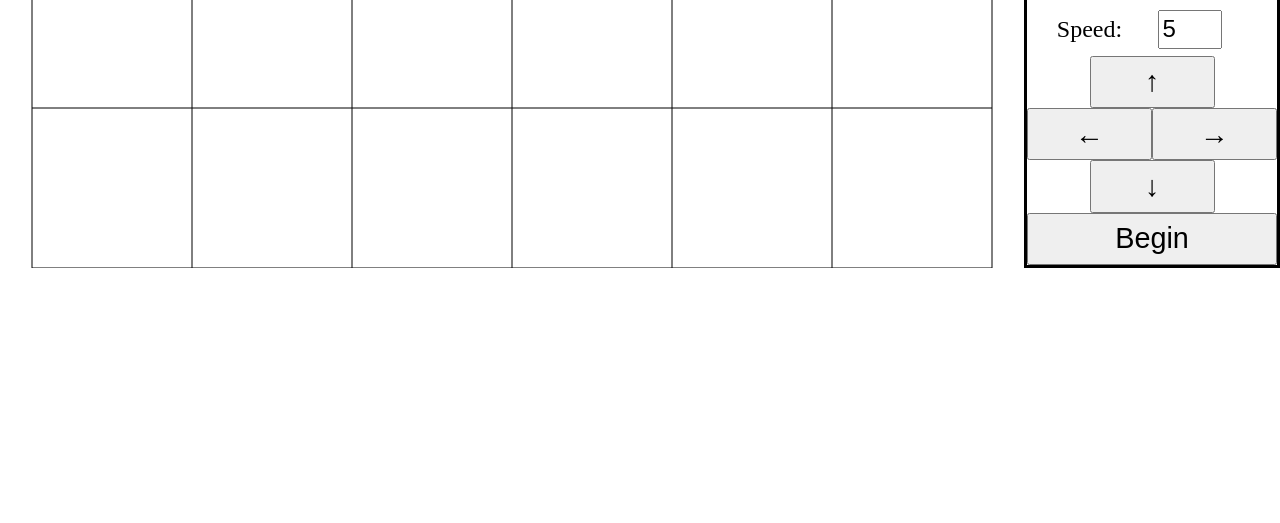
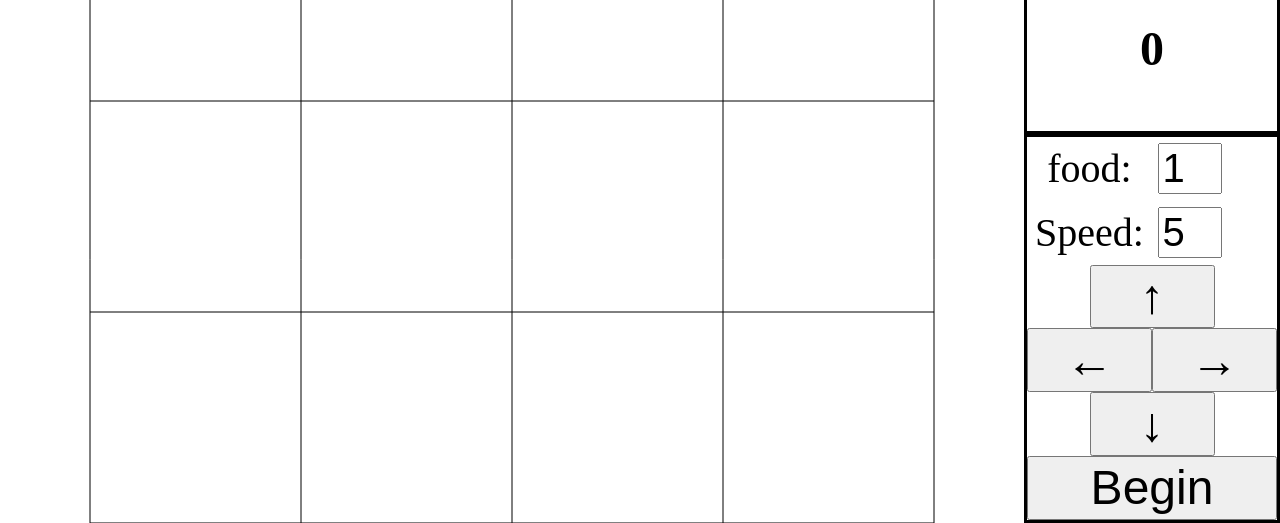
Before and after one commit to masaad01/Snake-Game, a plain HTML site: page index.html in a window 1280 px wide. Shown: the part 532-1055 px from the top of the page. Before the commit the page ends 800 px from the top, so only its background shows below. Drawn offline with Linux system fonts and the light colour scheme.

Commit message:
cleaning the code
1) implemented encapsulation (public/private vars,func)\n2)changed (var) to (let) in most places to better maintain scope \n3)grouped some related vars into objects and changed names\n4)in css changed font sizes to dynamic (needs more work)

```diff
--- a/Snake.css
+++ b/Snake.css
@@ -24,7 +24,7 @@
     display: block;
 }
 #scoreSec{
-    font-size: 2.5em;
+    font-size: 6vmin;
     font-weight: bold;
     text-align: center;
     display: grid;
@@ -35,21 +35,21 @@
     grid-template: repeat(6 , 1fr) / repeat(4 , 1fr);
 }
 #controlsSec label{
-    font-size: 1.5em;
+    font-size: 5vmin;
     text-align: center;
     margin: auto;
 
     grid-column: 1 / 3;
 }
 .button{
-    font-size: 1.8em;
+    font-size: 6vmin
 }
 .inputNumber{
     width: 5vw;
     margin: 0.5vw;
     grid-column: 3 / 5;
 
-    font-size: 1.5em;
+    font-size: 5vmin;
 }
 #rightButton{
     grid-column: 3 / 5;
--- a/Snake.js
+++ b/Snake.js
@@ -7,215 +7,206 @@
                                                      //is around 50% and the number will dimminsh
                                                      //with every turn
 let food = 1;   //food is auto calculated depending on foodPercentage
-var count=0;
+let count=0;
 
 
 function Snake(){
-    this.snakelength = 1;
-    this.lastArrow = "";
-    this.arrow = "r";
-    this.tailArrow = "r";
-    this.headPosition = undefined;
-    this.tailPosition = undefined;
-    this.grid = undefined;
-    this.gameOver = true;
-    this.maxScore = 0;
-    this.lastScore = 0;
-    this.interval = undefined;
-    this.playedMove = true;
-    this.initialize = function(){
-        //clearInterval(this.interval);
-        this.snakelength = 1;
-        this.arrow = "r";
-        this.headPosition = {x: Math.floor(size.x/2), y: Math.floor(size.y/2)};
-        this.tailPosition = {x: Math.floor(size.x/2), y: Math.floor(size.y/2)};
-        this.grid = Array2d(size.x,size.y);
-        this.grid = iniArray2d(this.grid,0);
-        this.grid[this.headPosition.x][this.headPosition.y] = -5;
-        this.gameOver = true;
+    //private vars
+    let snakelength = 1;
+    let grid = undefined;
+    let gameOver = true;
+    const score = {max: 0, last:0 , now:0};
+    const pos = {head: undefined, tail: undefined};
+    const arrow = {head: "r" , last: undefined , tail: undefined};
+    //read only vars:
+    Object.defineProperties(this, {
+        "grid": {get: () => grid},
+        "score": {get: () => score},
+        "arrow": {get: () => arrow},
+        //write false to start game
+        "gameOver" : {
+            get: () => gameOver,
+            set: function(value){
+                if(!value)
+                    gameOver = false;
+            }
+        }
+    });
 
-        for(let i=0;i< food; i++)
-            this.generateFood();
-    }
-    this.play = function(){
-        let ar = this.arrow;
-        if(this.gameOver){
-            return;
-        }
-        //this.arrow = ar;
-        //fun(this.arrow);
+
+    //private methods
+    const moveBody = function(){
+        let ar  = grid[pos.tail.x][pos.tail.y];
+        //arrow.head.tail;
+        grid[pos.tail.x][pos.tail.y] = 0;
 
         switch(ar){
-            case "r": this.grid[this.headPosition.x][this.headPosition.y] = -1;/**/this.headPosition.x++;break;
-            case "l": this.grid[this.headPosition.x][this.headPosition.y] = -2;/**/this.headPosition.x--;break;
-            case "u": this.grid[this.headPosition.x][this.headPosition.y] = -3;/**/this.headPosition.y--;break;
-            case "d": this.grid[this.headPosition.x][this.headPosition.y] = -4;/**/this.headPosition.y++;break;
-        }
-        this.headPosition.x = this.validX(this.headPosition.x);
-        this.headPosition.y = this.validY(this.headPosition.y);
-
-        if(this.grid[this.headPosition.x][this.headPosition.y] == 0){
-            this.grid[this.headPosition.x][this.headPosition.y] = -5;
-            //fun("play\n"+this.headPosition.x+","+this.headPosition.y);
-            this.moveBody();
-        }
-        else if(this.grid[this.headPosition.x][this.headPosition.y] > 0){
-            this.grid[this.headPosition.x][this.headPosition.y] = -5;
-            //fun("play\n"+this.headPosition.x+","+this.headPosition.y);
-            this.snakelength++;
-            this.generateFood();
-        }
-        else{ //if(this.grid[this.headPosition.x][this.headPosition.y] != -1)
-            this.grid[this.headPosition.x][this.headPosition.y] = -5;
-            this.endGame();
-        }
-        this.lastArrow=this.arrow;
-        //this.playedMove = true;
-    }
-    this.moveBody = function(){
-        this.tailArrow = this.grid[this.tailPosition.x][this.tailPosition.y];
-        let ar  = this.tailArrow;
-        this.grid[this.tailPosition.x][this.tailPosition.y] = 0;
-
-        switch(ar){
-            case -1: this.tailPosition.x++;break;
-            case -2: this.tailPosition.x--;break;
-            case -3: this.tailPosition.y--;break;
-            case -4: this.tailPosition.y++;break;
+            case -1: pos.tail.x++;break;
+            case -2: pos.tail.x--;break;
+            case -3: pos.tail.y--;break;
+            case -4: pos.tail.y++;break;
             default: fun("mb\n"+ar);
         }
 
-        this.tailPosition.x = this.validX(this.tailPosition.x);
-        this.tailPosition.y = this.validY(this.tailPosition.y);
+        pos.tail.x = validX.bind(this)(pos.tail.x);
+        pos.tail.y = validY.bind(this)(pos.tail.y);
     }
-    this.validX = function(x){
+    const validX = function(x){
         return (x+size.x)%size.x;
     }
-    this.validY = function(y){
+    const validY = function(y){
         return (y+size.y)%size.y;
     }
-    this.generateFood = function(){
-        var x,y;
+    const generateFood = function(){
+        let x,y;
         do{
             x = Math.floor(Math.random()*size.x);
             y = Math.floor(Math.random()*size.y);
-        }while(this.grid[x][y] < 0);//overlapp multiple food
-        this.grid[x][y] = 1;
+        }while(grid[x][y] < 0);//overlapp multiple food
+        grid[x][y] = 1;
     }
-    this.logGrid = function(){
-        for(let i=0;i<size.x;i++){
-            for(let j=0;j<size.y;j++)
-                console.log(this.grid[i][j] + " ");
-            console.log("\n");
+    //public methods
+    this.initialize = function(){
+
+        snakelength = 1;
+        arrow.head = "r";
+        pos.head = {x: Math.floor(size.x/2), y: Math.floor(size.y/2)};
+        pos.tail = {x: Math.floor(size.x/2), y: Math.floor(size.y/2)};
+        grid = Array2d(size.x,size.y,0);
+        score.now = 0;
+
+        //console.log(typeof grid[0])
+        grid[pos.head.x][pos.head.y] = -5;
+        gameOver = true;
+
+        for(let i=0;i< food; i++)
+            generateFood.bind(this)();
+    }
+    this.play = function(){
+        let ar = arrow.head;
+        if(gameOver){
+            return;
         }
+        //arrow.head = ar;
+        //fun(arrow.head);
+
+        switch(ar){
+            case "r": grid[pos.head.x][pos.head.y] = -1;/**/pos.head.x++;break;
+            case "l": grid[pos.head.x][pos.head.y] = -2;/**/pos.head.x--;break;
+            case "u": grid[pos.head.x][pos.head.y] = -3;/**/pos.head.y--;break;
+            case "d": grid[pos.head.x][pos.head.y] = -4;/**/pos.head.y++;break;
+        }
+        pos.head.x = validX.bind(this)(pos.head.x);
+        pos.head.y = validY.bind(this)(pos.head.y);
+
+        if(grid[pos.head.x][pos.head.y] == 0){
+            grid[pos.head.x][pos.head.y] = -5;
+            //fun("play\n"+pos.head.x+","+pos.head.y);
+            moveBody.bind(this)();
+        }
+        else if(grid[pos.head.x][pos.head.y] > 0){
+            grid[pos.head.x][pos.head.y] = -5;
+            //fun("play\n"+pos.head.x+","+pos.head.y);
+            snakelength++;
+            score.now += speed;
+            generateFood.bind(this)();
+        }
+        else{ //if(grid[pos.head.x][pos.head.y] != -1)
+            grid[pos.head.x][pos.head.y] = -5;
+            this.endGame();
+        }
+        arrow.last=arrow.head;
+        //this.playedMove = true;
     }
     this.changeDirection = function(ar){
-        if(ar == "r" && this.lastArrow == "l")return;
-        if(ar == "l" && this.lastArrow == "r")return;
-        if(ar == "u" && this.lastArrow == "d")return;
-        if(ar == "d" && this.lastArrow == "u")return;
+        if(ar == "r" && arrow.last == "l")return;
+        if(ar == "l" && arrow.last == "r")return;
+        if(ar == "u" && arrow.last == "d")return;
+        if(ar == "d" && arrow.last == "u")return;
 
         //if(!this.playedMove)return;
 
-        this.arrow = ar;
+        arrow.head = ar;
 
         //this.playedMove = false;
-        //this.play();
+        this.play();
     }
     this.endGame = function(){
-        this.gameOver = true;
-        this.lastScore = this.snakelength * speed;
-        this.maxScore = Math.max(this.maxScore, this.lastScore);//score = length * speed
+        gameOver = true;
+        score.last = score.now;
+        score.max = Math.max(score.max, score.last);//score = length * speed
     }
 }
 
 function SnakeGUI(){
-    this.mainSection = undefined;
-    this.canvas = undefined;
-    this.ctx = undefined;
-    this.cellSize = 0;
+    //private vars
+    let mainSection, canvas, ctx,cellSize = 0;
+    const buttons = {r: undefined, l: undefined, u: undefined, d: undefined, reset: undefined};
+    const input = {speed: undefined ,food: undefined};
+    const scoreBoard = {highest: undefined, last: undefined, now: undefined};
+    //public vars
     this.game = new Snake();
-    this.buttons = {r: undefined, l: undefined, u: undefined, d: undefined, reset: undefined};
-    this.input = {speed: undefined ,food: undefined};
-    this.scoreBoard = {highest: undefined, last: undefined, now: undefined};
-    this.refresh = undefined;
     this.step = 0;
     this.totalSteps = 12;
     this.stepTime =16.5;
-
-    this.start = function(){
-        this.creatElements();
-
-        this.cellSize = this.canvas.height / size.y;
-        size.x = Math.floor(this.canvas.width / this.cellSize);
-
-        food = Math.floor(size.x * size.y * foodPercentage);
-        this.input.food.max = Math.floor(size.x * size.y * 0.6);
-        if (food < 1)food = 1;
-
-        this.ctx = this.canvas.getContext("2d");
-
-        this.clearCanvas();
-        this.addEvents();
-        this.reset();
-    }
-    this.creatElements = function(){
-        var body = document.getElementsByTagName("body")[0];
+    //private methods
+    const creatElements = function(){
+        let body = document.getElementsByTagName("body")[0];
         body.innerHTML = "";
 
-        var container = htmlCreator("div",body,"container","");
-        this.mainSection = htmlCreator("div",container,"mainSec","view");
-        var scoreSection = htmlCreator("div",container,"scoreSec","view");
-        var controlsSection = htmlCreator("div",container,"controlsSec","view");
+        let container = htmlCreator("div",body,"container","");
+        mainSection = htmlCreator("div",container,"mainSec","view");
+        let scoreSection = htmlCreator("div",container,"scoreSec","view");
+        let controlsSection = htmlCreator("div",container,"controlsSec","view");
 
         htmlCreator("div", scoreSection, "", "", "Highest Score");
-        this.scoreBoard.highest = htmlCreator("div", scoreSection);
+        scoreBoard.highest = htmlCreator("div", scoreSection);
         htmlCreator("div", scoreSection, "", "", "Last Score");
-        this.scoreBoard.last = htmlCreator("div", scoreSection);
+        scoreBoard.last = htmlCreator("div", scoreSection);
         htmlCreator("div", scoreSection, "", "", "Score");
-        this.scoreBoard.now = htmlCreator("div", scoreSection);
+        scoreBoard.now = htmlCreator("div", scoreSection);
 
         htmlCreator("label", controlsSection, "", "", "food:");
-        this.input.food = htmlCreator("input", controlsSection, "","inputNumber");
-        this.input.food.type = "number";
-        this.input.food.min = "1";
-        this.input.food.value = food;
-        this.input.food.title = food;
+        input.food = htmlCreator("input", controlsSection, "","inputNumber");
+        input.food.type = "number";
+        input.food.min = "1";
+        input.food.value = food;
+        input.food.title = food;
         htmlCreator("label", controlsSection, "", "", "Speed:");
-        this.input.speed = htmlCreator("input", controlsSection, "","inputNumber");
-        this.input.speed.type = "number";
-        this.input.speed.min = "1";
-        this.input.speed.max = "20";
-        this.input.speed.value = speed;
-        this.input.speed.title = speed;
+        input.speed = htmlCreator("input", controlsSection, "","inputNumber");
+        input.speed.type = "number";
+        input.speed.min = "1";
+        input.speed.max = "20";
+        input.speed.value = speed;
+        input.speed.title = speed;
 
-        this.buttons.u = htmlCreator("button", controlsSection, "upButton", "button", "&uarr;");
-        this.buttons.l = htmlCreator("button", controlsSection, "leftButton", "button", "&larr;");
-        this.buttons.r = htmlCreator("button", controlsSection, "rightButton", "button", "&rarr;");
-        this.buttons.d = htmlCreator("button", controlsSection, "downButton", "button", "&darr;");
-        this.buttons.reset = htmlCreator("button", controlsSection, "resetButton", "button", "Begin");
+        buttons.u = htmlCreator("button", controlsSection, "upButton", "button", "&uarr;");
+        buttons.l = htmlCreator("button", controlsSection, "leftButton", "button", "&larr;");
+        buttons.r = htmlCreator("button", controlsSection, "rightButton", "button", "&rarr;");
+        buttons.d = htmlCreator("button", controlsSection, "downButton", "button", "&darr;");
+        buttons.reset = htmlCreator("button", controlsSection, "resetButton", "button", "Begin");
 
-        this.canvas = htmlCreator("canvas" ,this.mainSection);
-        this.canvas.height = this.mainSection.offsetHeight ;
-        this.canvas.width = this.mainSection.offsetWidth;
+        canvas = htmlCreator("canvas" ,mainSection);
+        canvas.height = mainSection.offsetHeight ;
+        canvas.width = mainSection.offsetWidth;
 
     }
-    this.addEvents = function(){
-        var self = this;
-        this.buttons.r.addEventListener("click",function(){self.game.changeDirection("r");});
-        this.buttons.l.addEventListener("click",function(){self.game.changeDirection("l");});
-        this.buttons.u.addEventListener("click",function(){self.game.changeDirection("u");});
-        this.buttons.d.addEventListener("click",function(){self.game.changeDirection("d");});
+    const addEvents = function(){
+        let self = this;
+        buttons.r.addEventListener("click",function(){self.game.changeDirection("r");});
+        buttons.l.addEventListener("click",function(){self.game.changeDirection("l");});
+        buttons.u.addEventListener("click",function(){self.game.changeDirection("u");});
+        buttons.d.addEventListener("click",function(){self.game.changeDirection("d");});
 
-        this.input.food.addEventListener("change",function(){
+        input.food.addEventListener("change",function(){
             if(this.value > Math.floor(size.x * size.y * 0.6))
                 this.value = Math.floor(size.x * size.y * 0.6);
             this.title = this.value + "\nreset game to change food percentage";
             food = this.value;
             self.reset();
         });
-        //this.input.food.addEventListener("click",function(){this.title = this.value;});
-        this.input.speed.addEventListener("change",function(){
+        //input.food.addEventListener("click",function(){this.title = this.value;});
+        input.speed.addEventListener("change",function(){
             if(this.value > 20)
                 this.value = 20;
             else if(this.value < 1)
@@ -224,7 +215,7 @@
             timeInterval = Math.floor(1000/this.value);
             self.reset();
         });
-        this.input.speed.addEventListener("click",function(){this.title = this.value;});
+        input.speed.addEventListener("click",function(){this.title = this.value;});
 
         document.addEventListener("keydown",function(event){
             if(!event.repeat)
@@ -237,7 +228,7 @@
                 }
         } );
 
-        this.buttons.reset.addEventListener("click",function(){
+        buttons.reset.addEventListener("click",function(){
             if(this.innerHTML == "Reset"){
                 self.game.endGame();
                 self.reset();
@@ -249,6 +240,90 @@
             }
         });
     }
+    const drawCell = function(x,y,color,type = "body" , ar =""){
+        let c = cellSize;
+        let space = (canvas.width - cellSize * size.x)/2;
+        ctx.fillStyle = color;
+        let d = this.step / this.totalSteps * c;
+        let distX = 0,distY=0;
+
+        if(type == "head"){
+            switch(ar){
+                case "r":
+                    ctx.fillRect(space+x*c , y*c , c/2 , c);
+                    ctx.beginPath();
+                    ctx.arc(space+x*c +c/2, y*c+c/2,c/2,3.14/2*3,3.14/2);
+                    ctx.fill();
+                break;
+                case "l":
+                    ctx.fillRect(space+x*c +c/2, y*c , c/2 , c);
+                    ctx.beginPath();
+                    ctx.arc(space+x*c +c/2, y*c+c/2,c/2,3.14/2,3.14/2*3);
+                    ctx.fill();
+                break;
+                case "u":
+                    ctx.fillRect(space+x*c , y*c +c/2, c , c/2);
+                    ctx.beginPath();
+                    ctx.arc(space+x*c +c/2, y*c+c/2,c/2,3.14,0);
+                    ctx.fill();
+                break;
+                case "d":
+                ctx.fillRect(space+x*c , y*c , c , c/2);
+                ctx.beginPath();
+                ctx.arc(space+x*c +c/2, y*c+c/2 ,c/2 ,0,3.14);
+                ctx.fill();
+                break;
+            }
+        }
+        else if(type == "tail"){
+            switch(ar){
+                case "r": distX = d;break;
+                case "l": distX = -d;break;
+                case "u": distY = -d;break;
+                case "d": distY = d;break;
+            }
+            ctx.fillRect(space+x*c - distX , y*c - distY , c , c);
+        }
+        else
+            ctx.fillRect(space+x*c , y*c , c , c);
+
+    }
+    const clearCanvas = function(){
+        let space = (canvas.width - cellSize * size.x)/2;
+
+        ctx.clearRect(0,0,canvas.width,canvas.height);
+
+        for(let i=0;i<size.y+1;i++){
+            ctx.beginPath();
+            ctx.moveTo(space+ 0, i * cellSize);
+            ctx.lineTo(space+ cellSize * size.x, i * cellSize);
+            ctx.stroke();
+        }
+        for(let i=0;i<size.x+1;i++){
+            ctx.beginPath();
+            ctx.moveTo(space+ i * cellSize,0);
+            ctx.lineTo(space+ i * cellSize,canvas.height);
+            ctx.stroke();
+        }
+
+    }
+    //public methods
+    this.start = function(){
+        creatElements.bind(this)();
+
+        cellSize = canvas.height / size.y;
+        size.x = Math.floor(canvas.width / cellSize);
+
+        food = Math.floor(size.x * size.y * foodPercentage);
+        input.food.max = Math.floor(size.x * size.y * 0.6);
+        if (food < 1)food = 1;
+
+        ctx = canvas.getContext("2d");
+
+        clearCanvas.bind(this)();
+        addEvents.bind(this)();
+        this.reset();
+    }
     this.display = function(time){
         if(this.stepTime * this.step > timeInterval){
             this.game.play();
@@ -257,30 +332,28 @@
             this.step = 0;
         }
         else{
-            console.log(this.step);
+            //console.log(this.step);
             this.step++;
         }
-        this.clearCanvas();
+        clearCanvas.bind(this)();
         for(let i=0;i<size.x;i++)
             for(let j=0;j<size.y;j++)
                 if(this.game.grid[i][j] == 1){
-                    this.drawCell(i,j,"red");
-                    console.log(i,j);
+                    drawCell.bind(this)(i,j,"red");
+                    //console.log(i,j);
                 }
                 else if(this.game.grid[i][j] == -5){
-                    this.drawCell(i,j,"green","head" ,this.game.arrow);
+                    drawCell.bind(this)(i,j,"green","head" ,this.game.arrow.head);
                 }
                 else if (this.game.grid[i][j] != 0){
-                    this.drawCell(i,j,"#45bb21");
+                    drawCell.bind(this)(i,j,"#45bb21");
                 }
-        //this.cells[this.game.tailPosition.x][this.game.tailPosition.y].innerHTML = ".";
-        //this.cells[this.game.headPosition.x][this.game.headPosition.y].innerHTML = "#";
-        this.scoreBoard.now.innerHTML = this.game.snakelength * speed;//score = length * speed
+        scoreBoard.now.innerHTML = this.game.score.now;//score = length * speed
 
         if(!this.game.gameOver)
             requestAnimationFrame(this.display.bind(this));
         if(this.game.gameOver){
-            alert("Game Over\n"+this.game.lastScore)
+            alert("Game Over\n"+this.game.score.last)
             this.reset();
         }
     }
@@ -291,95 +364,26 @@
         speed = Math.floor(1000/timeInterval);//TI = 1000/speed
         this.totalSteps =
 
-        this.scoreBoard.highest.innerHTML = this.game.maxScore;
-        this.scoreBoard.last.innerHTML = this.game.lastScore;
-        this.scoreBoard.now.innerHTML = 0;
+        scoreBoard.highest.innerHTML = this.game.score.max;
+        scoreBoard.last.innerHTML = this.game.score.last;
+        scoreBoard.now.innerHTML = 0;
 
-        this.buttons.reset.innerHTML = "Begin";
-    }
-    this.clearCanvas = function(){
-        let space = (this.canvas.width - this.cellSize * size.x)/2;
-
-        this.ctx.clearRect(0,0,this.canvas.width,this.canvas.height);
-
-        for(let i=0;i<size.y+1;i++){
-            this.ctx.beginPath();
-            this.ctx.moveTo(space+ 0, i * this.cellSize);
-            this.ctx.lineTo(space+ this.cellSize * size.x, i * this.cellSize);
-            this.ctx.stroke();
-        }
-        for(let i=0;i<size.x+1;i++){
-            this.ctx.beginPath();
-            this.ctx.moveTo(space+ i * this.cellSize,0);
-            this.ctx.lineTo(space+ i * this.cellSize,this.canvas.height);
-            this.ctx.stroke();
-        }
-
-    }
-    this.drawCell = function(x,y,color,type = "body" , ar =""){
-        let c = this.cellSize;
-        let space = (this.canvas.width - this.cellSize * size.x)/2;
-        this.ctx.fillStyle = color;
-        let d = this.step / this.totalSteps * c;
-        let distX = 0,distY=0;
-
-        if(type == "head"){
-            switch(ar){
-                case "r":
-                    this.ctx.fillRect(space+x*c , y*c , c/2 , c);
-                    this.ctx.beginPath();
-                    this.ctx.arc(space+x*c +c/2, y*c+c/2,c/2,3.14/2*3,3.14/2);
-                    this.ctx.fill();
-                break;
-                case "l":
-                    this.ctx.fillRect(space+x*c +c/2, y*c , c/2 , c);
-                    this.ctx.beginPath();
-                    this.ctx.arc(space+x*c +c/2, y*c+c/2,c/2,3.14/2,3.14/2*3);
-                    this.ctx.fill();
-                break;
-                case "u":
-                    this.ctx.fillRect(space+x*c , y*c +c/2, c , c/2);
-                    this.ctx.beginPath();
-                    this.ctx.arc(space+x*c +c/2, y*c+c/2,c/2,3.14,0);
-                    this.ctx.fill();
-                break;
-                case "d":
-                this.ctx.fillRect(space+x*c , y*c , c , c/2);
-                this.ctx.beginPath();
-                this.ctx.arc(space+x*c +c/2, y*c+c/2 ,c/2 ,0,3.14);
-                this.ctx.fill();
-                break;
-            }
-        }
-        else if(type == "tail"){
-            switch(ar){
-                case "r": distX = d;break;
-                case "l": distX = -d;break;
-                case "u": distY = -d;break;
-                case "d": distY = d;break;
-            }
-            this.ctx.fillRect(space+x*c - distX , y*c - distY , c , c);
-        }
-        else
-            this.ctx.fillRect(space+x*c , y*c , c , c);
-
+        buttons.reset.innerHTML = "Begin";
     }
 }
 
-function Array2d(x,y){
-    var arr = [];
-    for(var i=0;i<x;i++)
-        arr[i] = new Array(y);
+function Array2d(x,y,value = undefined){
+    let arr = [];
+    for(let i=0;i<x;i++){
+        arr[i] = [];
+        for(let j=0;j<y;j++)
+            arr[i][j]=value;
+        //console.log(arr[i]);
+    }
     return arr;
 }
-function iniArray2d(arr2d,value){
-    for(var i=0;i<arr2d.length;i++)
-        for(var j=0;j<arr2d[0].length;j++)
-            arr2d[i][j]=value;
-    return arr2d;
-}
 function htmlCreator(tag,parent,id="",clss="",inHTML=""){
-    var t = document.createElement(tag);
+    let t = document.createElement(tag);
     parent.appendChild(t);
     t.id = id;
     t.className = clss;
```
